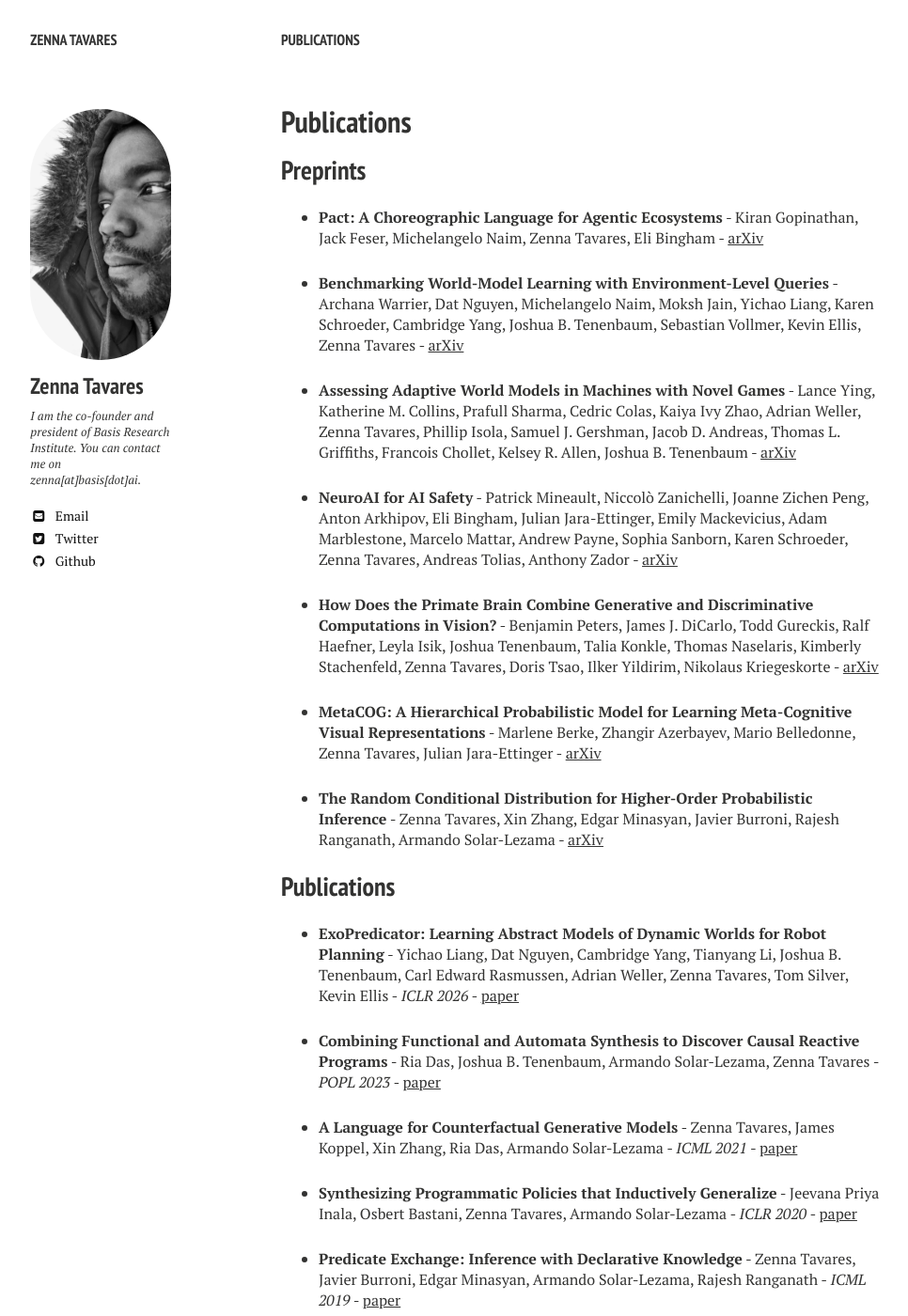
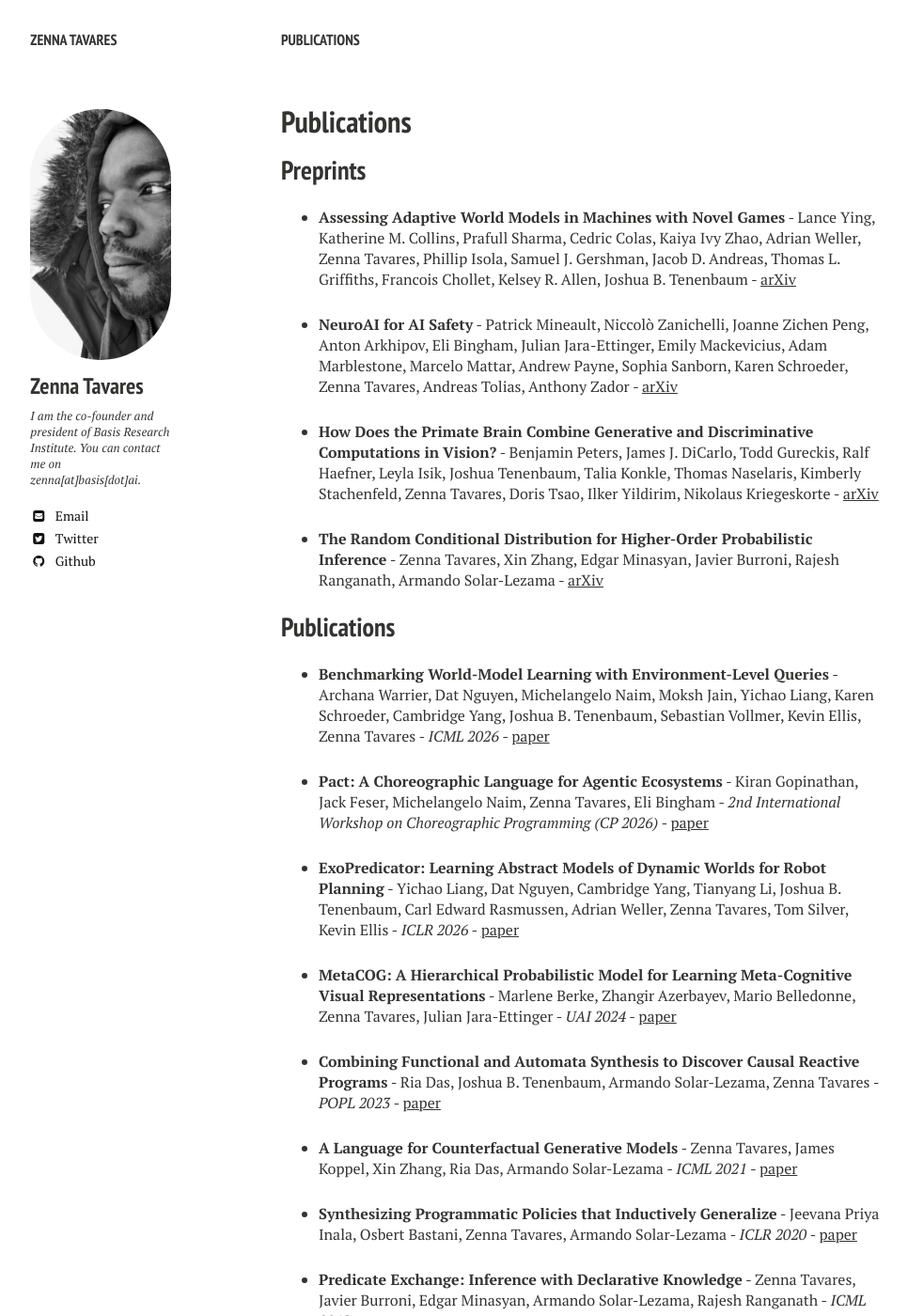
Before and after one commit to zenna/zenna.github.io, a Jekyll site: the page built from publications/index.md, in a window 1280 px wide and 1400 px high. Shown: the whole window at 94% size, without its empty margins (21-987 px from the left). Built offline with Jekyll 4.4.1, drawn with Linux system fonts in a browser that asks for light colours.

Commit message:
Correct publication status and venues

```diff
--- a/publications/index.md
+++ b/publications/index.md
@@ -6,23 +6,23 @@ tags: [publications]
 
 ## Preprints
 
-- __Pact: A Choreographic Language for Agentic Ecosystems__ - Kiran Gopinathan, Jack Feser, Michelangelo Naim, Zenna Tavares, Eli Bingham - [arXiv](https://arxiv.org/abs/2605.03143)
-
-- __Benchmarking World-Model Learning with Environment-Level Queries__ - Archana Warrier, Dat Nguyen, Michelangelo Naim, Moksh Jain, Yichao Liang, Karen Schroeder, Cambridge Yang, Joshua B. Tenenbaum, Sebastian Vollmer, Kevin Ellis, Zenna Tavares - [arXiv](https://arxiv.org/abs/2510.19788)
-
 - __Assessing Adaptive World Models in Machines with Novel Games__ - Lance Ying, Katherine M. Collins, Prafull Sharma, Cedric Colas, Kaiya Ivy Zhao, Adrian Weller, Zenna Tavares, Phillip Isola, Samuel J. Gershman, Jacob D. Andreas, Thomas L. Griffiths, Francois Chollet, Kelsey R. Allen, Joshua B. Tenenbaum - [arXiv](https://arxiv.org/abs/2507.12821)
 
 - __NeuroAI for AI Safety__ - Patrick Mineault, Niccolò Zanichelli, Joanne Zichen Peng, Anton Arkhipov, Eli Bingham, Julian Jara-Ettinger, Emily Mackevicius, Adam Marblestone, Marcelo Mattar, Andrew Payne, Sophia Sanborn, Karen Schroeder, Zenna Tavares, Andreas Tolias, Anthony Zador - [arXiv](https://arxiv.org/abs/2411.18526)
 
 - __How Does the Primate Brain Combine Generative and Discriminative Computations in Vision?__ - Benjamin Peters, James J. DiCarlo, Todd Gureckis, Ralf Haefner, Leyla Isik, Joshua Tenenbaum, Talia Konkle, Thomas Naselaris, Kimberly Stachenfeld, Zenna Tavares, Doris Tsao, Ilker Yildirim, Nikolaus Kriegeskorte - [arXiv](https://arxiv.org/abs/2401.06005)
 
-- __MetaCOG: A Hierarchical Probabilistic Model for Learning Meta-Cognitive Visual Representations__ - Marlene Berke, Zhangir Azerbayev, Mario Belledonne, Zenna Tavares, Julian Jara-Ettinger - [arXiv](https://arxiv.org/abs/2110.03105)
-
 - __The Random Conditional Distribution for Higher-Order Probabilistic Inference__ - Zenna Tavares, Xin Zhang, Edgar Minasyan, Javier Burroni, Rajesh Ranganath, Armando Solar-Lezama - [arXiv](https://arxiv.org/abs/1903.10556)
 
 ## Publications
 
+- __Benchmarking World-Model Learning with Environment-Level Queries__ - Archana Warrier, Dat Nguyen, Michelangelo Naim, Moksh Jain, Yichao Liang, Karen Schroeder, Cambridge Yang, Joshua B. Tenenbaum, Sebastian Vollmer, Kevin Ellis, Zenna Tavares - *ICML 2026* - [paper](https://icml.cc/virtual/2026/poster/64404)
+
+- __Pact: A Choreographic Language for Agentic Ecosystems__ - Kiran Gopinathan, Jack Feser, Michelangelo Naim, Zenna Tavares, Eli Bingham - *2nd International Workshop on Choreographic Programming (CP 2026)* - [paper](https://arxiv.org/abs/2605.03143)
+
 - __ExoPredicator: Learning Abstract Models of Dynamic Worlds for Robot Planning__ - Yichao Liang, Dat Nguyen, Cambridge Yang, Tianyang Li, Joshua B. Tenenbaum, Carl Edward Rasmussen, Adrian Weller, Zenna Tavares, Tom Silver, Kevin Ellis - *ICLR 2026* - [paper](https://proceedings.iclr.cc/paper_files/paper/2026/hash/5140fb72e83da1383f79352ca101d0f5-Abstract-Conference.html)
+
+- __MetaCOG: A Hierarchical Probabilistic Model for Learning Meta-Cognitive Visual Representations__ - Marlene Berke, Zhangir Azerbayev, Mario Belledonne, Zenna Tavares, Julian Jara-Ettinger - *UAI 2024* - [paper](https://proceedings.mlr.press/v244/berke24a.html)
 
 - __Combining Functional and Automata Synthesis to Discover Causal Reactive Programs__ - Ria Das, Joshua B. Tenenbaum, Armando Solar-Lezama, Zenna Tavares - *POPL 2023* - [paper](https://doi.org/10.1145/3571249)
 
```
